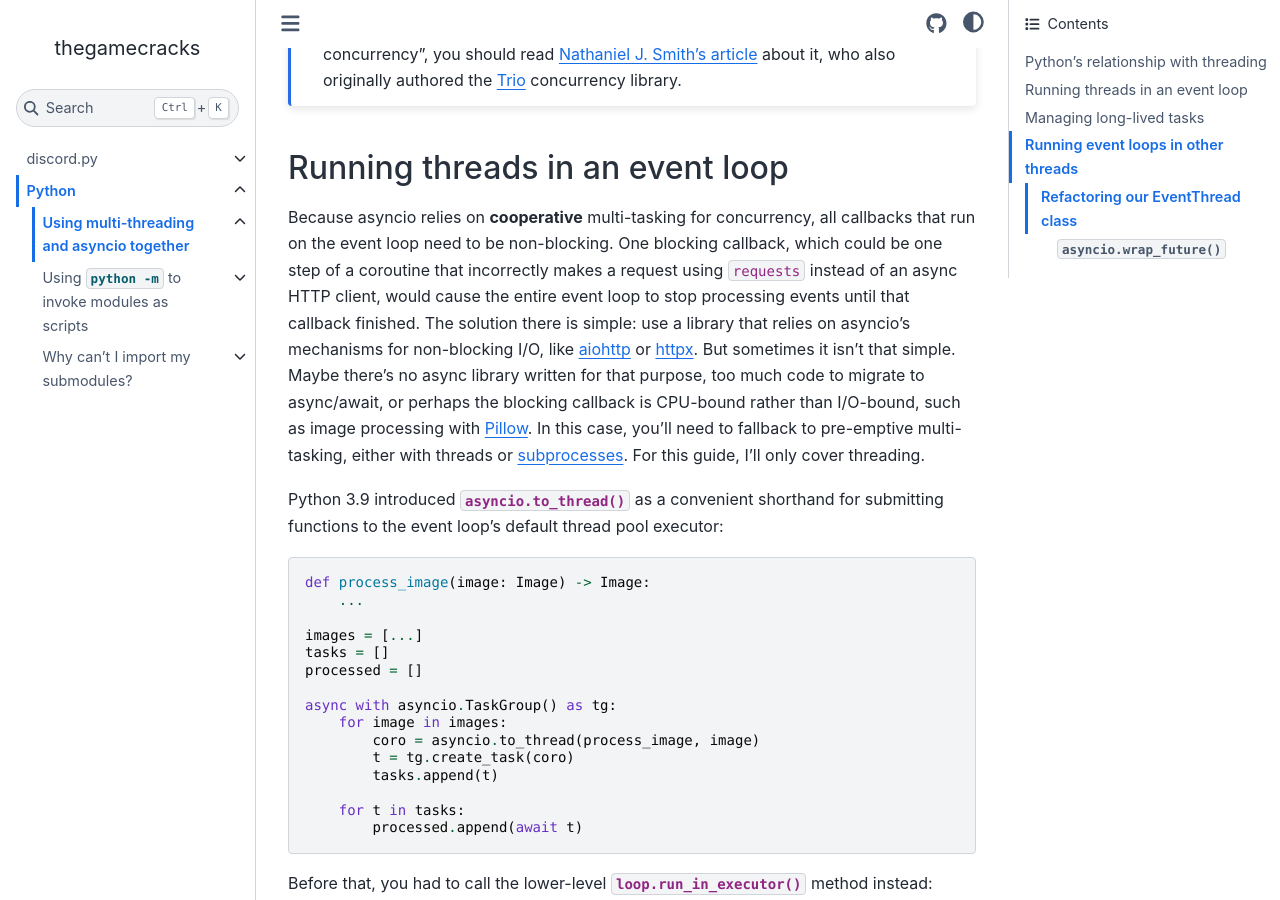
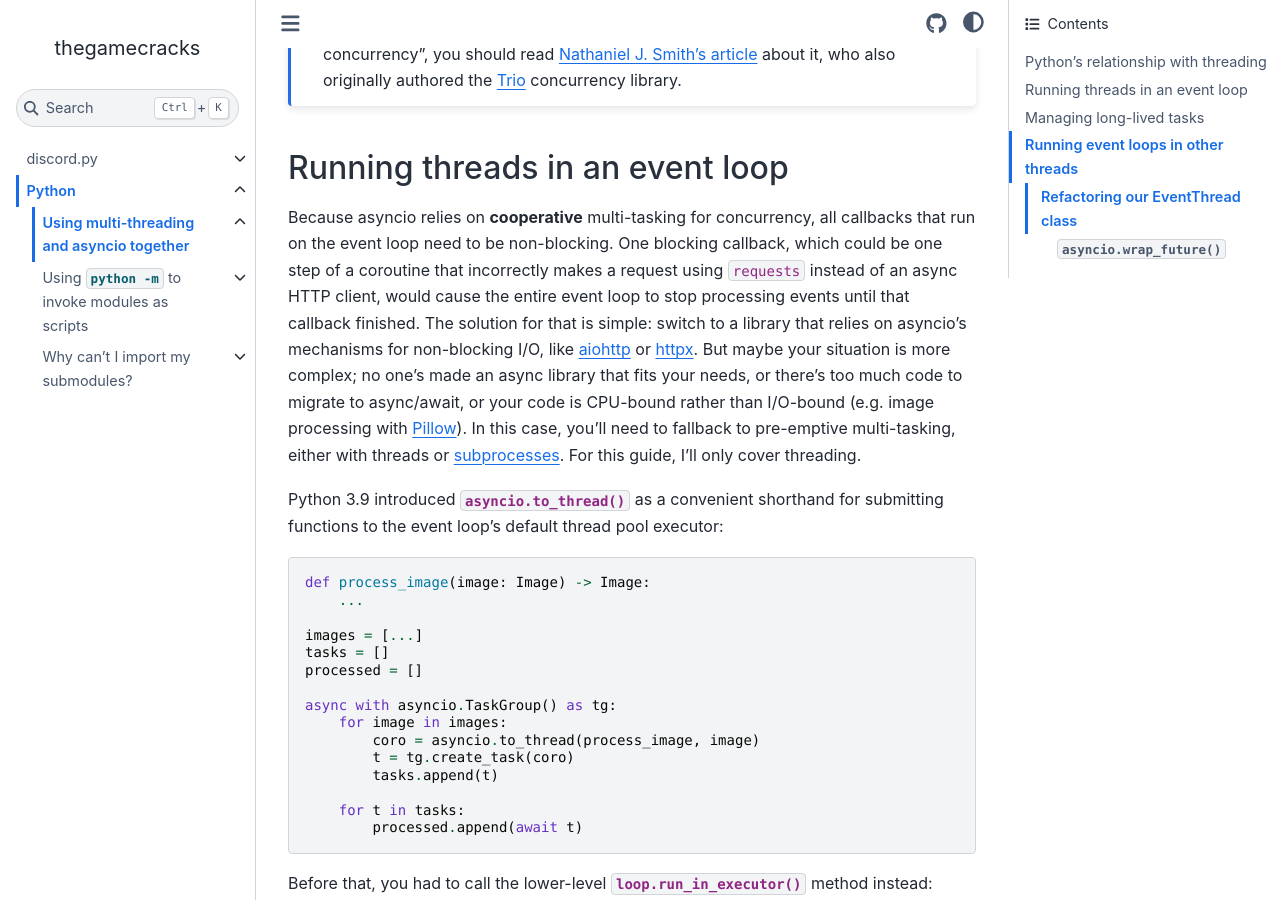
Before and after one commit to thegamecracks/thegamecracks.github.io, a Sphinx documentation site: the page built from docs/python/asyncio_threading.rst, in a window 1280 px wide and 900 px high, scrolled down 2260 px. Built offline with Sphinx 7.4.7 and the Sphinx Book theme 1.1.4, drawn with Linux system fonts in a browser that asks for light colours.

Commit message:
refactor: wording for intro to threads in event loop

```diff
--- a/docs/python/asyncio_threading.rst
+++ b/docs/python/asyncio_threading.rst
@@ -127,12 +127,11 @@ all callbacks that run on the event loop need to be non-blocking.
 One blocking callback, which could be one step of a coroutine that incorrectly
 makes a request using ``requests`` instead of an async HTTP client, would cause
 the entire event loop to stop processing events until that callback finished.
-The solution there is simple: use a library that relies on asyncio's mechanisms
-for non-blocking I/O, like `aiohttp`_ or `httpx`_.
-But sometimes it isn't that simple.
-Maybe there's no async library written for that purpose, too much code
-to migrate to async/await, or perhaps the blocking callback is CPU-bound
-rather than I/O-bound, such as image processing with `Pillow`_.
+The solution for that is simple: switch to a library that relies on asyncio's
+mechanisms for non-blocking I/O, like `aiohttp`_ or `httpx`_.
+But maybe your situation is more complex; no one's made an async library that
+fits your needs, or there's too much code to migrate to async/await, or your
+code is CPU-bound rather than I/O-bound (e.g. image processing with `Pillow`_).
 In this case, you'll need to fallback to pre-emptive multi-tasking, either
 with threads or `subprocesses`_. For this guide, I'll only cover threading.
 
```
